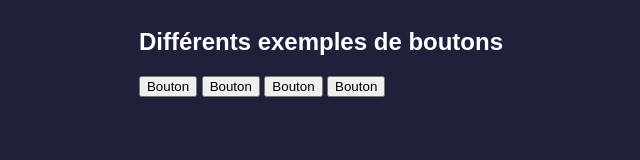
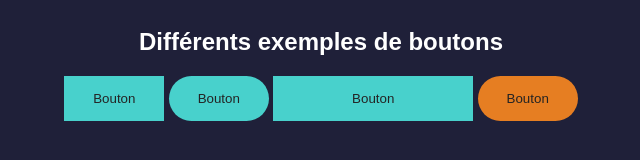
Before and after one commit to RodrigueCalimia/sass-cours, a plain HTML site: page index.html in a window 1280 px wide. Shown: the whole page, without its empty margins (319-959 px from the left). Drawn offline with Linux system fonts and the light colour scheme.

Commit message:
factorisation du code HTML et CSS

```diff
--- a/index.html
+++ b/index.html
@@ -10,10 +10,10 @@
         <main>
             <h2>Différents exemples de boutons</h2>
             <div class="buttons-exercise">
-                <button class="turquoise">Bouton</button>
-                <button class="turquoise-round">Bouton</button>
-                <button class="wide">Bouton</button>
-                <button class="orange-round">Bouton</button>
+                <button class="btn">Bouton</button>
+                <button class="btn btn-rounded">Bouton</button>
+                <button class="btn btn-wide">Bouton</button>
+                <button class="btn btn-rounded btn-orange">Bouton</button>
             </div>
         </main>
     </body>
--- a/style.css
+++ b/style.css
@@ -15,7 +15,7 @@ h2{
 }
 /* Un bouton classique. */
 .btn {
-  width: 200px;
+  width: 100px;
   padding: 15px;
   border: none;
   background: #48D1CC;
@@ -23,13 +23,13 @@ h2{
 }
 
 /* Un bouton classique mais avec des angles ronds. */
-.btn-round {
+.btn-rounded {
   border-radius: 30px;
 }
 
 /* Un bouton classique mais plus large. */
 .btn-wide {
-  width: 400px;
+  width: 200px;
 }
 
 /* Un bouton classique mais avec une couleur de fond orange. */
```
